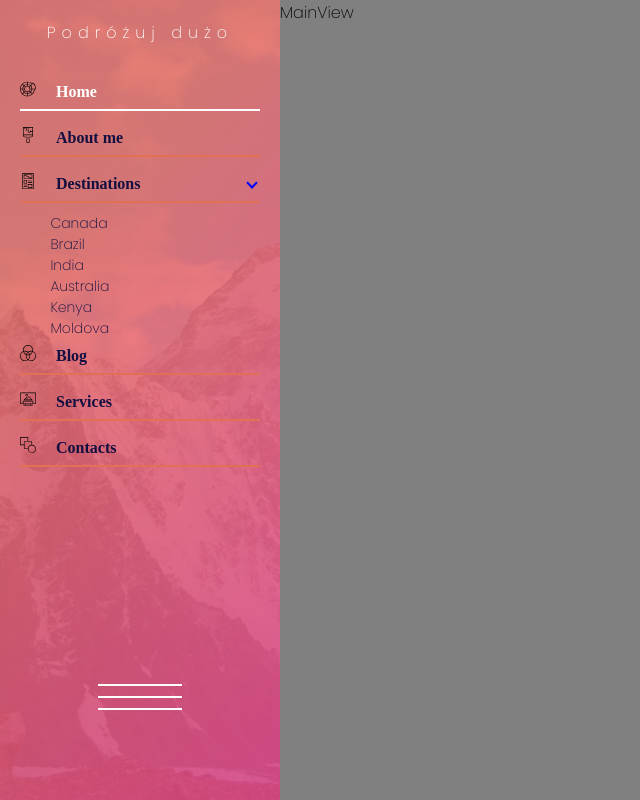
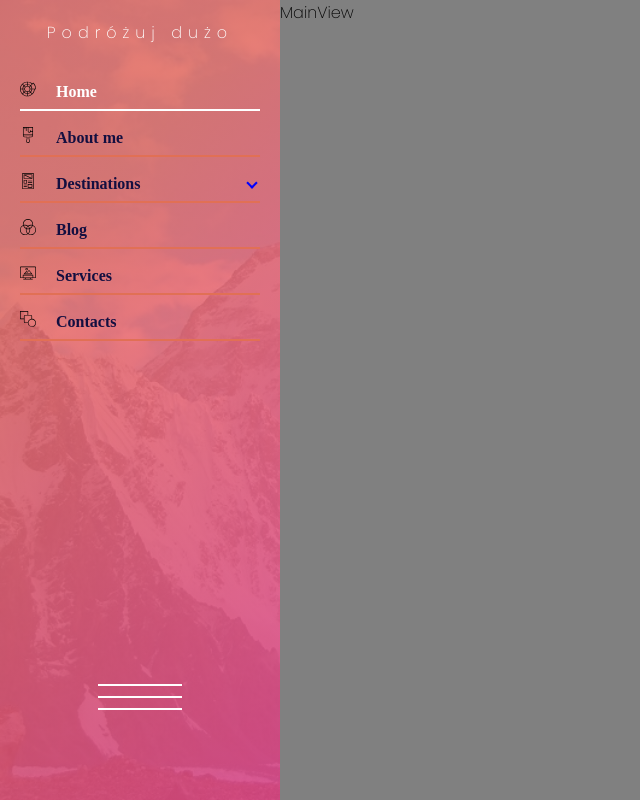
Before and after one commit to login101i/Sidebar, a React (Create React App) app: page / in a window 1280 px wide. Shown: the whole page, without its empty margins (0-640 px from the left). Built offline with nearby package versions, Linux system fonts and the light colour scheme; a web font is replaced by a local one.

Commit message:
hide/show submenu

```diff
--- a/src/components/Sidebar/Sidebar.js
+++ b/src/components/Sidebar/Sidebar.js
@@ -91,8 +91,11 @@ const Sidebar = ({ backgroundImage = '', sideBarHeader = { longHeader: '', short
                         />
                     )}
                 </s.MenuItem>
-                <s.SubMenuItemContainer
-                    isSidebarOpen={isSidebarOpen}>{subMenusJSX}</s.SubMenuItemContainer>
+                {hasSubmenus && isOpen && (
+                    <s.SubMenuItemContainer
+                        isSidebarOpen={isSidebarOpen}>{subMenusJSX}</s.SubMenuItemContainer>
+                )}
+
             </s.ItemContainer>
         )
     })
```
